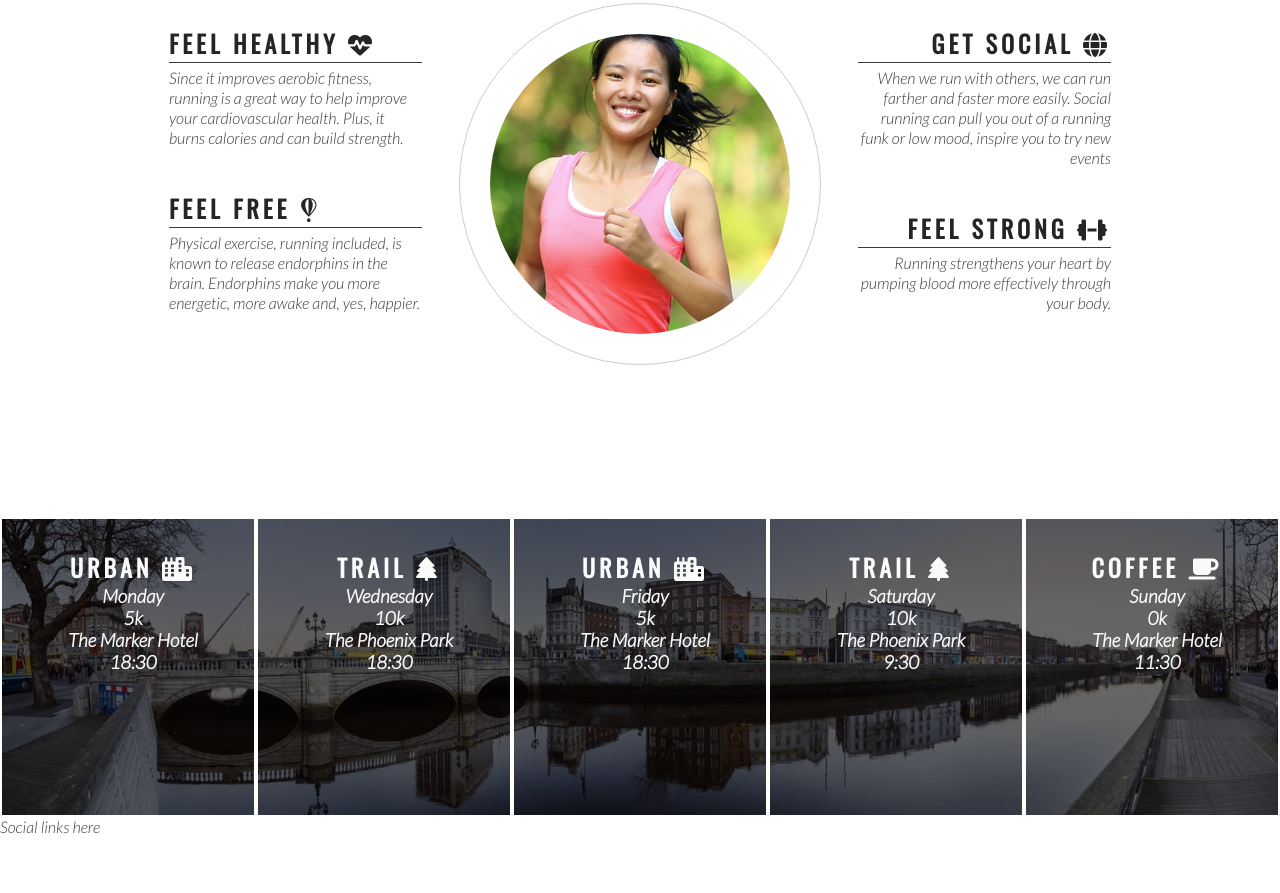
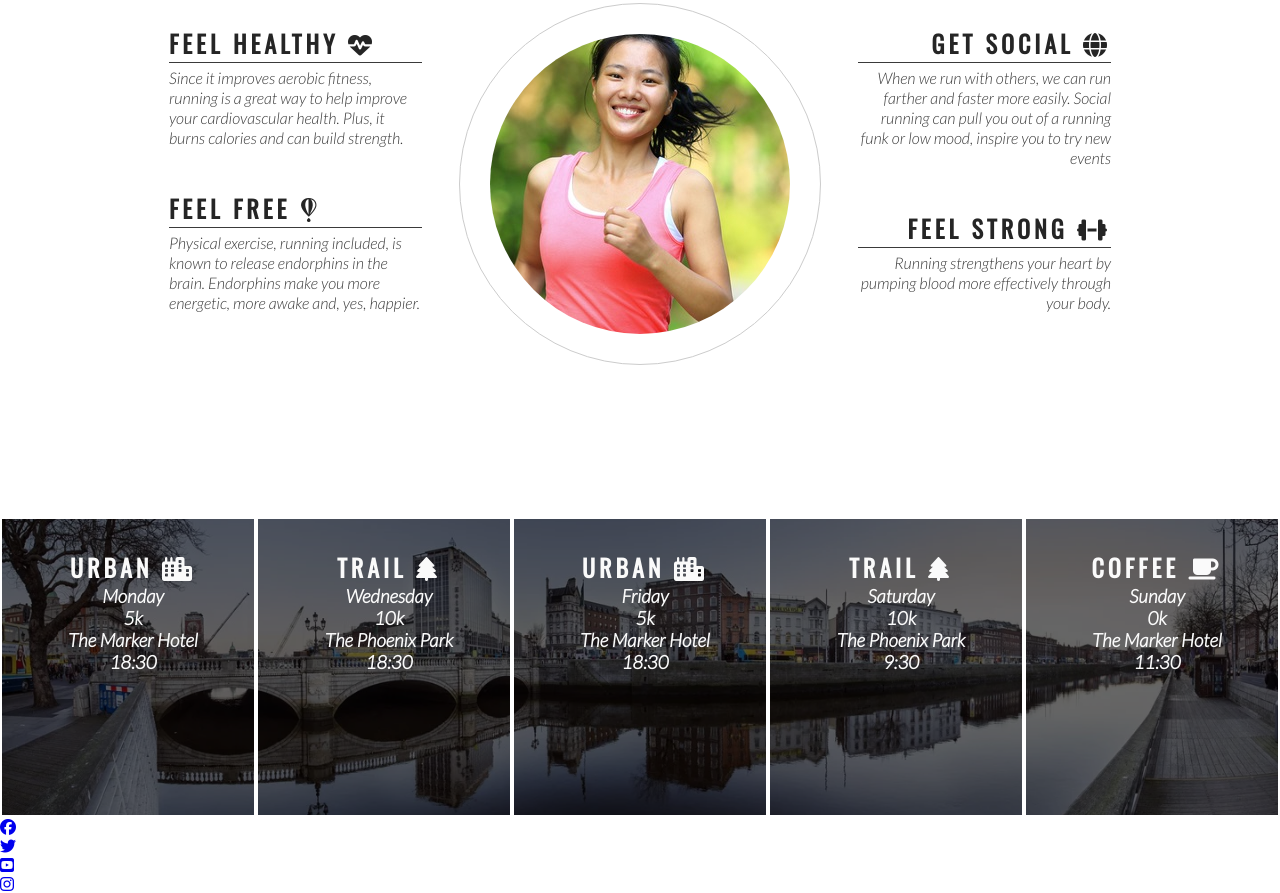
Before and after one commit to Matex600/love-running-matt, a plain HTML site: page index.html in a window 1280 px wide. Shown: the part 778-1671 px from the top of the page. Before the commit the page ends 1614 px from the top, so only its background shows below. Drawn offline with nearby package versions, Linux system fonts and the light colour scheme.

Commit message:
add links and icons to social media

```diff
--- a/index.html
+++ b/index.html
@@ -62,7 +62,7 @@
                 <h2>Get Social <i class="fas fa-globe"></i></h2>
                 <hr>
                 <p>When we run with others, we can run farther and faster more easily.
-                Social running can pull you out of a running funk or low mood, inspire you to try new events
+                    Social running can pull you out of a running funk or low mood, inspire you to try new events
                 </p>
             </div>
             <div class="right-about-heading">
@@ -119,10 +119,19 @@
     </section>
 
     <footer>
-        Social links here
+        <ul>
+            <li><a href="https://facebook.com" target="_blank" rel="noopener"
+                    aria-label="visit our Facebook page (opens in a new tab"><i class="fab fa-facebook"></i></a></li>
+            <li><a href="https://twitter.com" target="_blank" rel="noopener"
+                    aria-label="visit our Twitter page (opens in a new tab"><i class="fab fa-twitter"></i></a></li>
+            <li><a href="https://youtube.com" target="_blank" rel="noopener"
+                    aria-label="visit our Youtube page (opens in a new tab"><i class="fab fa-youtube-square"></i></a></li>
+            <li><a href="https://instagram.com" target="_blank" rel="noopener"
+                    aria-label="visit our Instagram page (opens in a new tab"><i class="fab fa-instagram"></i></a></li>
+        </ul>
     </footer>
 
-<script src="https://kit.fontawesome.com/0d1a5e71cc.js" crossorigin="anonymous"></script>
+    <script src="https://kit.fontawesome.com/0d1a5e71cc.js" crossorigin="anonymous"></script>
 </body>
 
 </html>
```
